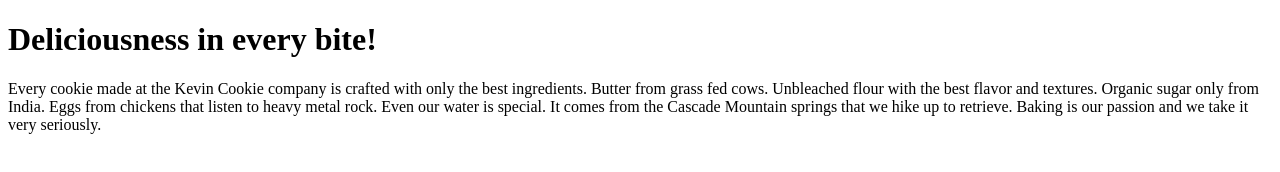
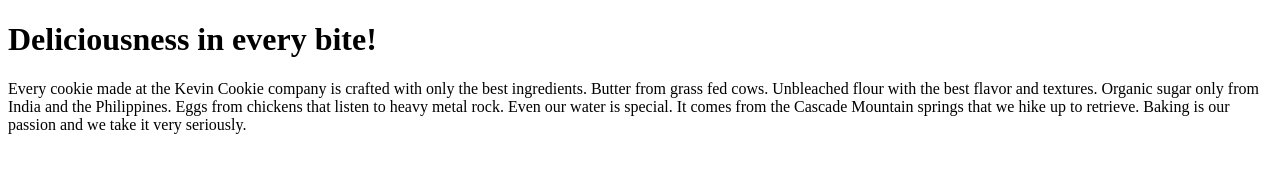
Before and after one commit to zander-snow/Git-Practice, a plain HTML site: page index.htm in a window 1280 px wide. Drawn offline with Linux system fonts and the light colour scheme.

Commit message:
Update index.htm

```diff
--- a/index.htm
+++ b/index.htm
@@ -4,7 +4,7 @@
 
 <h1>Deliciousness in every bite!</h1>
 
-<p>Every cookie made at the Kevin Cookie company is crafted with only the best ingredients. Butter from grass fed cows. Unbleached flour with the best flavor and textures. Organic sugar only from India. Eggs from chickens that listen to heavy metal rock. Even our water is special. It comes from the Cascade Mountain springs that we hike up to retrieve. Baking is our passion and we take it very seriously.</p>
+<p>Every cookie made at the Kevin Cookie company is crafted with only the best ingredients. Butter from grass fed cows. Unbleached flour with the best flavor and textures. Organic sugar only from India and the Philippines. Eggs from chickens that listen to heavy metal rock. Even our water is special. It comes from the Cascade Mountain springs that we hike up to retrieve. Baking is our passion and we take it very seriously.</p>
 
 </body>
 </html>
```
